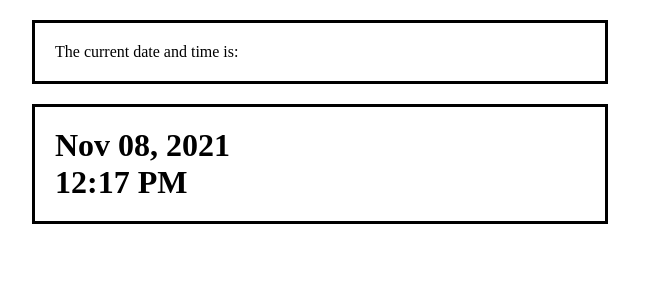
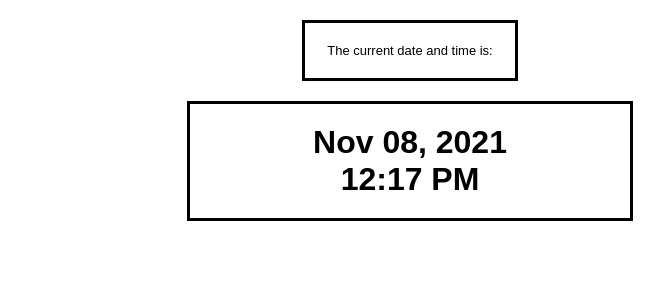
Before and after one commit to JenniferFulton/django_practice, a Django app: page /time_display in a window 1280 px wide. Shown: the top 300 px of the page, without its empty margins (230-894 px from the left). Run offline with Django 3.2, Linux system fonts and the light colour scheme.

```diff
--- a/time_clock/current_time/static/css/style.css
+++ b/time_clock/current_time/static/css/style.css
@@ -5,7 +5,7 @@
 
 #wrapper{
     height: auto;
-    width: 1060px;
+    width: auto;
     padding: 20px;
 }
 
@@ -14,8 +14,11 @@ p{
     display: block;
     margin-left: auto;
     margin-right: auto;
-    width: 50%;
+    width: 170px;
     border-style: solid;
+    font-family: Arial, Helvetica, sans-serif;
+    text-align: center;
+    font-size: small;
 
 }
 
@@ -25,6 +28,8 @@ p{
     display: block;
     margin-left: auto;
     margin-right: auto;
-    width: 50%;
+    width: 400px;
     border-style: solid;
+    font-family: Arial, Helvetica, sans-serif;
+    text-align: center;
 }
--- a/time_clock/current_time/views.py
+++ b/time_clock/current_time/views.py
@@ -4,6 +4,6 @@ from time import gmtime, strftime
 def index(request):
     context = {
         "date": strftime("%b %d, %Y"),
-        "time": strftime("%H:%M %p", gmtime())
+        "time": strftime("%I:%M %p", gmtime())
     }
     return render(request,'index.html', context)
```
